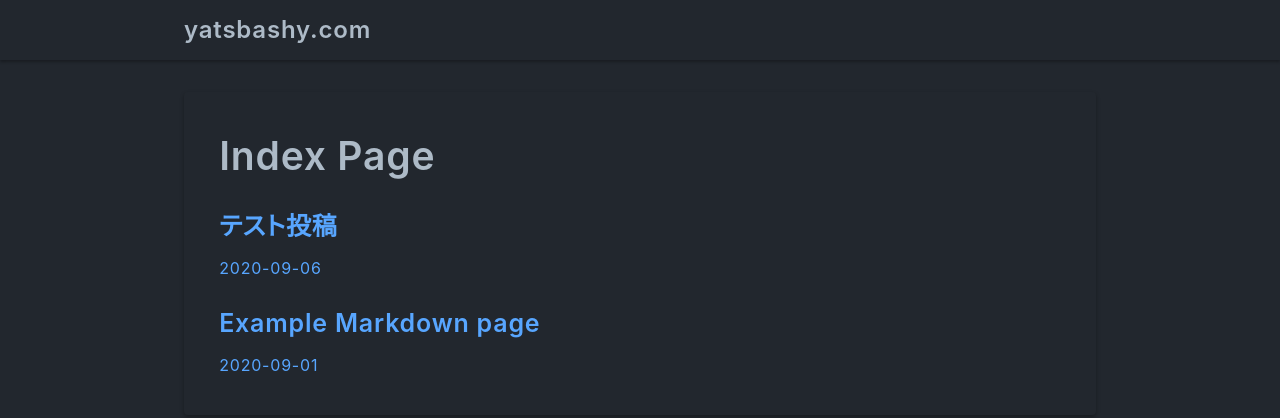
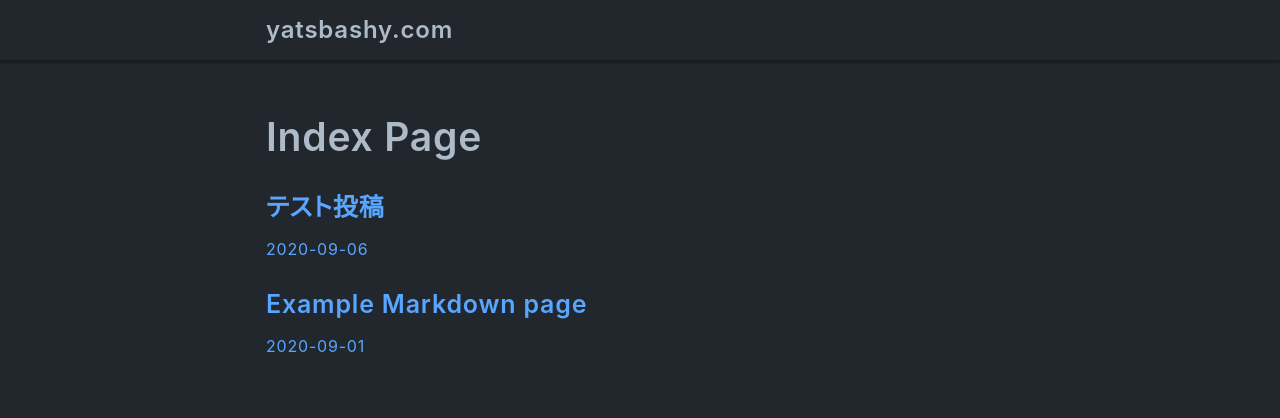
Before and after one commit to yatsubashi/yatsubashi-blog, a Gatsby site: page / in a window 1280 px wide. Built offline with nearby package versions, Linux system fonts and the light colour scheme; Gatsby itself is replaced by a stand-in of ours.

Commit message:
fix: Change component styles

```diff
--- a/src/components/Container.tsx
+++ b/src/components/Container.tsx
@@ -1,12 +1,10 @@
 import * as React from 'react'
 import styled from '@emotion/styled'
 
-import { widths } from '../styles/variables'
-
 const StyledContainer = styled.div`
   margin: 0 auto;
-  padding: 0 1.5rem;
-  max-width: ${widths.lg}px;
+  max-width: 780px;
+  height: 100%;
 `
 
 interface ContainerProps {
--- a/src/components/Content.tsx
+++ b/src/components/Content.tsx
@@ -4,10 +4,8 @@ import { colors } from '../styles/variables'
 
 const StyledContent = styled.div`
   margin: 2rem 0;
-  padding: 2.2rem;
+  padding: 1rem;
   background-color: ${colors.backgroundDark};
-  border-radius: 4px;
-  box-shadow: 0 2px 4px rgba(0, 0, 0, 0.3);
 `
 
 interface ContentProps {
--- a/src/components/Header.tsx
+++ b/src/components/Header.tsx
@@ -10,14 +10,15 @@ const StyledHeader = styled.header`
   color: ${transparentize(0.5, colors.fontsDark)};
   height: ${heights.header}px;
   background-color: ${colors.backgroundDark};
-  box-shadow: 0 2px 3px rgba(0, 0, 0, 0.3);
+  box-shadow: 0 3px 3px rgba(0, 0, 0, 0.3);
 `
 
-const HeaderInner = styled(Container)`
+const HeaderInner = styled.div`
   display: flex;
+  height: 100%;
+  padding: 1rem;
   flex-direction: row;
   align-items: center;
-  height: 100%;
 `
 
 const HomepageLink = styled(Link)`
@@ -32,9 +33,11 @@ interface HeaderProps {
 
 const Header: React.FC<HeaderProps> = ({ title }) => (
   <StyledHeader>
-    <HeaderInner>
-      <HomepageLink to="/">{title}</HomepageLink>
-    </HeaderInner>
+    <Container>
+      <HeaderInner>
+        <HomepageLink to="/">{title}</HomepageLink>
+      </HeaderInner>
+    </Container>
   </StyledHeader>
 )
 
```
